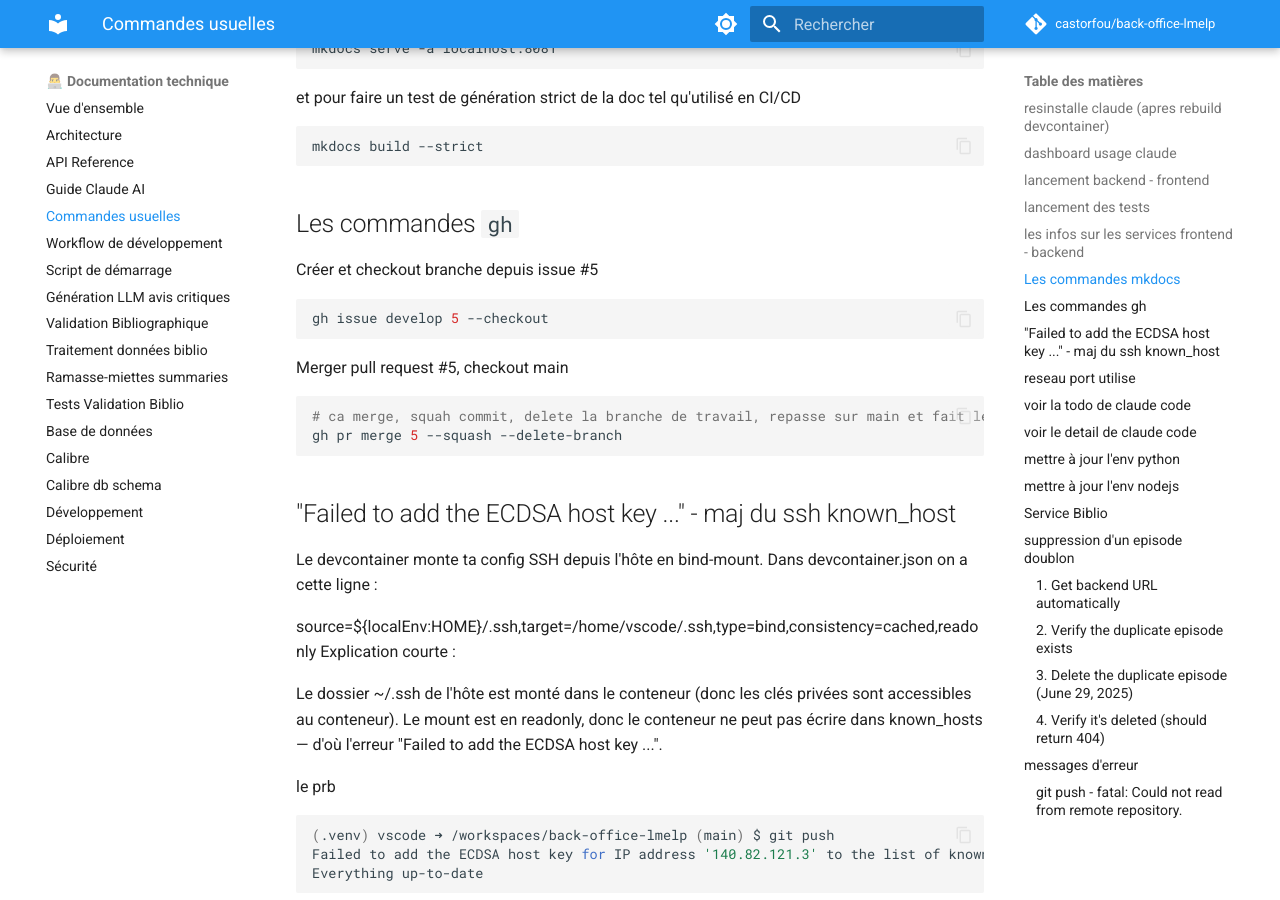
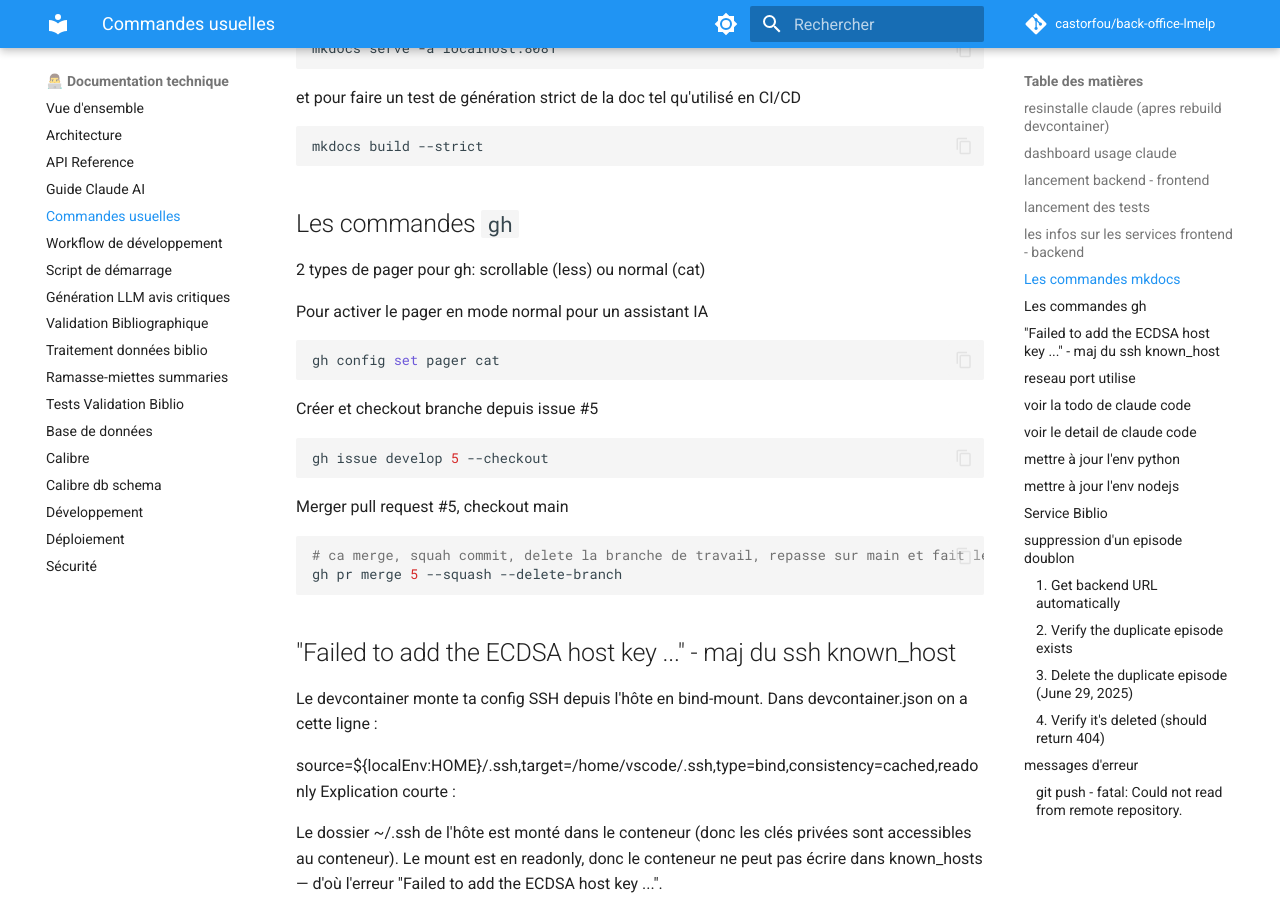
Before and after one commit to castorfou/back-office-lmelp, an MkDocs documentation site: the page built from docs/dev/commands.md, in a window 1280 px wide and 900 px high, scrolled down 2698 px. Built offline with MkDocs 1.6.1 and Material for MkDocs 9.7.7, drawn with Linux system fonts in a browser that asks for light colours; comment, search, counter and statistics services are not loaded.

Commit message:
182 bug de temps en temps erreur serveur lors de la generation de summary sous emissions (#183)
* chgt pager pour gh

* fix: Remove unused image file from documentation

* fix(nginx): Increase timeout settings for LLM API calls

````diff
--- a/docs/dev/commands.md
+++ b/docs/dev/commands.md
@@ -117,6 +117,15 @@ mkdocs build --strict
 ```
 
 ## Les commandes `gh`
+
+
+2 types de pager pour gh: scrollable (less) ou normal (cat)
+
+Pour activer le pager en mode normal pour un assistant IA
+
+```bash
+gh config set pager cat
+```
 
 Créer et checkout branche depuis issue #5
 
````
Also changed, not shown: docs/dev/image.png (deleted), 1 other file.
